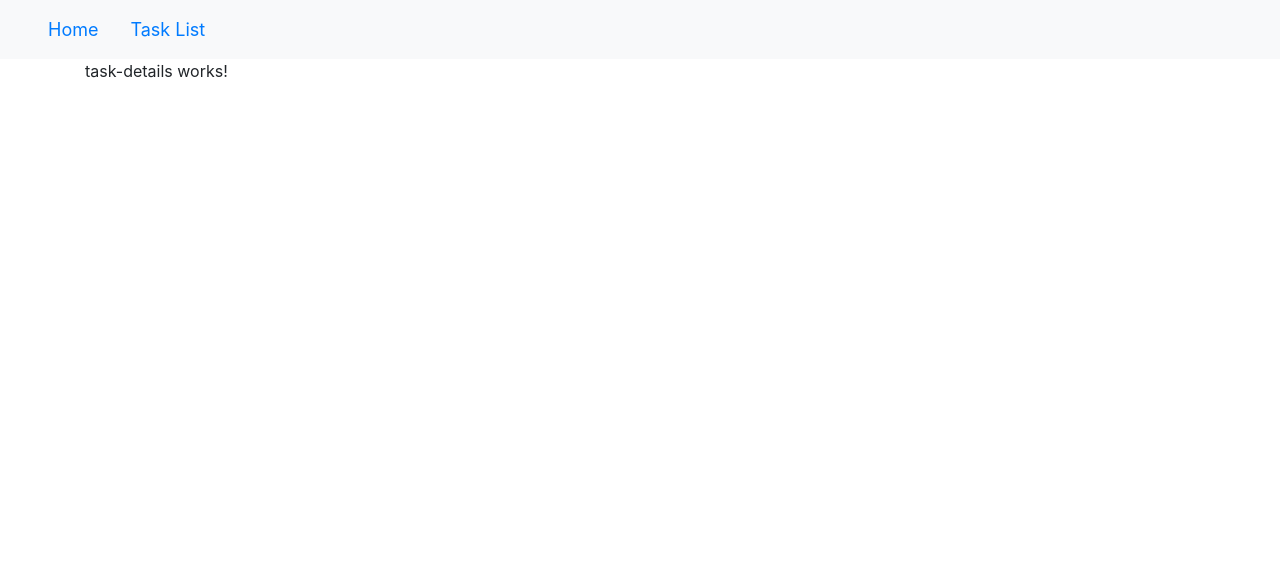
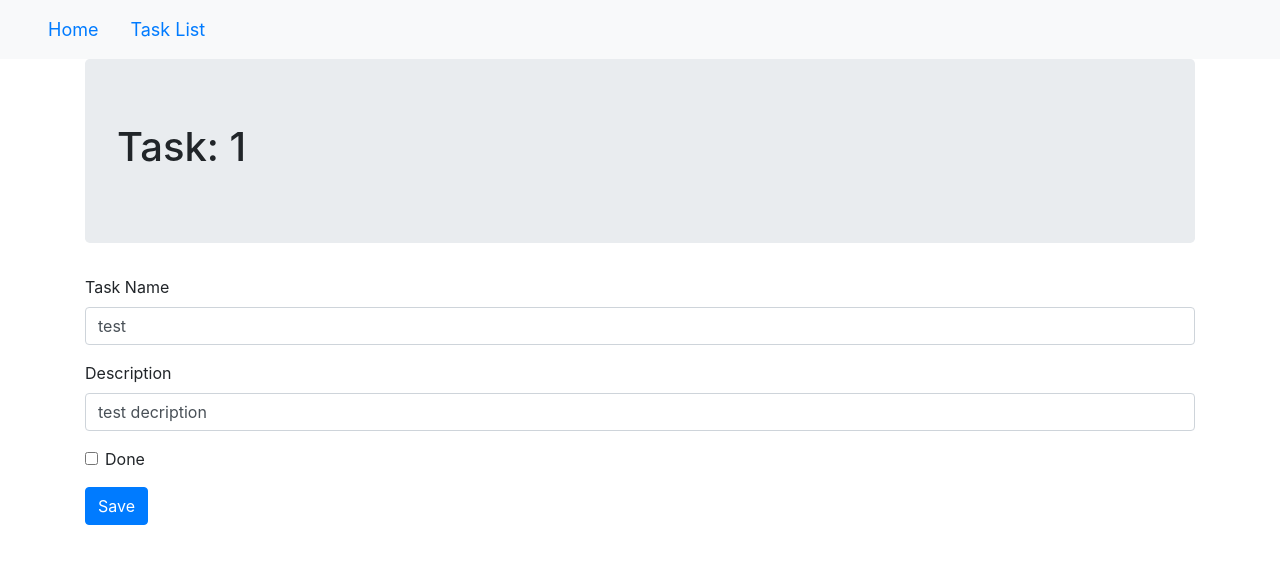
Before and after one commit to piotr-zysk/AngularTaskList, an Angular app: page /tasks/1 in a window 1280 px wide. Shown: the top 564 px of the page. Built offline with nearby package versions, Linux system fonts and the light colour scheme.

Commit message:
Added handling input parameters by TaskDetailsComponent.

```diff
--- a/src/api/tasks/tasks.json
+++ b/src/api/tasks/tasks.json
@@ -6,7 +6,7 @@
         "done": false
     },
     {
-        "id": 1,
+        "id": 2,
         "name": "refresh",
         "description": "Powtorzyc teorie.",
         "done": 0
--- a/src/app/task/task-details.component.html
+++ b/src/app/task/task-details.component.html
@@ -1,3 +1,21 @@
-<p>
-  task-details works!
-</p>
+
+<div class="jumbotron">
+<h1>Task: {{task.id}}</h1>
+</div>
+
+<form>
+  <div class="form-group">
+    <label for="inputTaskName">Task Name</label>
+    <input type="text" class="form-control" id="inputTaskName" placeholder="Enter name of task" value={{task.name}}>
+  </div>
+
+  <div class="form-group">
+    <label for="inputTaskDescription">Description</label>
+    <input type="text" class="form-control" id="inputTaskDescription" placeholder="Enter description" value={{task.description}}>
+  </div>
+  <div class="form-group form-check">
+    <input type="checkbox" class="form-check-input" id="scheckboxDone">
+    <label class="form-check-label" for="scheckboxDone">Done</label>
+  </div>
+  <button type="submit" class="btn btn-primary">Save</button>
+</form>
--- a/src/app/task/task-details.component.ts
+++ b/src/app/task/task-details.component.ts
@@ -1,4 +1,7 @@
 import { Component, OnInit } from '@angular/core';
+import { TaskService } from './task.service';
+import { ActivatedRoute, Router } from '@angular/router';
+import { ITask } from './task';
 
 @Component({
   selector: 'app-task-details',
@@ -7,9 +10,21 @@ import { Component, OnInit } from '@angular/core';
 })
 export class TaskDetailsComponent implements OnInit {
 
-  constructor() { }
+  pageTitle: string = 'Task Details';
+  task: ITask;
+
+  constructor(private taskService: TaskService, private router: Router, private route: ActivatedRoute) { }
 
   ngOnInit() {
+    let id = +this.route.snapshot.paramMap.get('id');
+
+    this.task = {
+      'id': id,
+      'name': 'test',
+      'description': 'test decription',
+      'done': false
+    }
+
   }
 
 }
--- a/src/app/task/task.ts
+++ b/src/app/task/task.ts
@@ -1,6 +1,6 @@
 export interface ITask {
     id: number;
     name: string;
-    decription: string;
+    description: string;
     done: boolean;
 }
```
